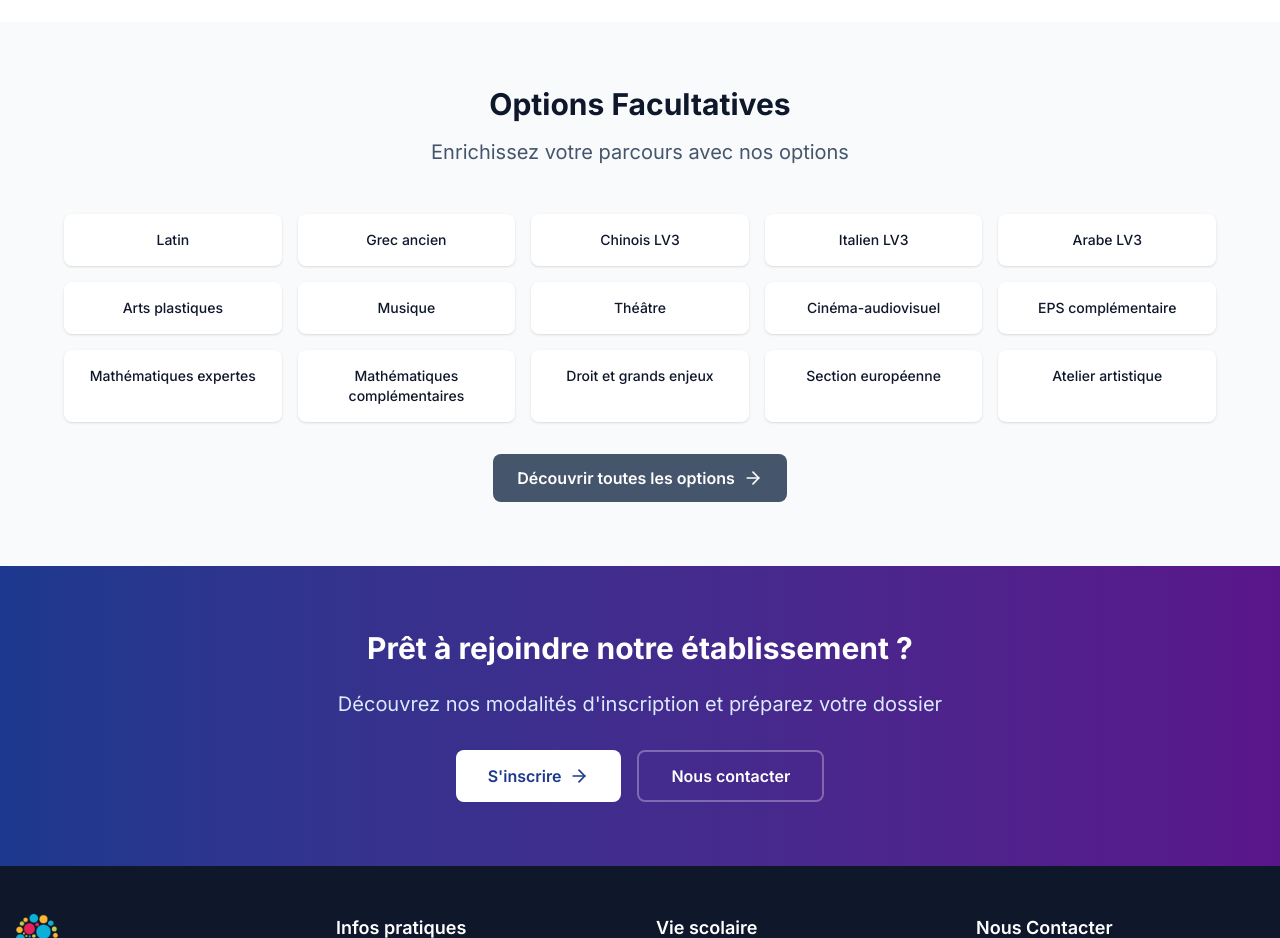
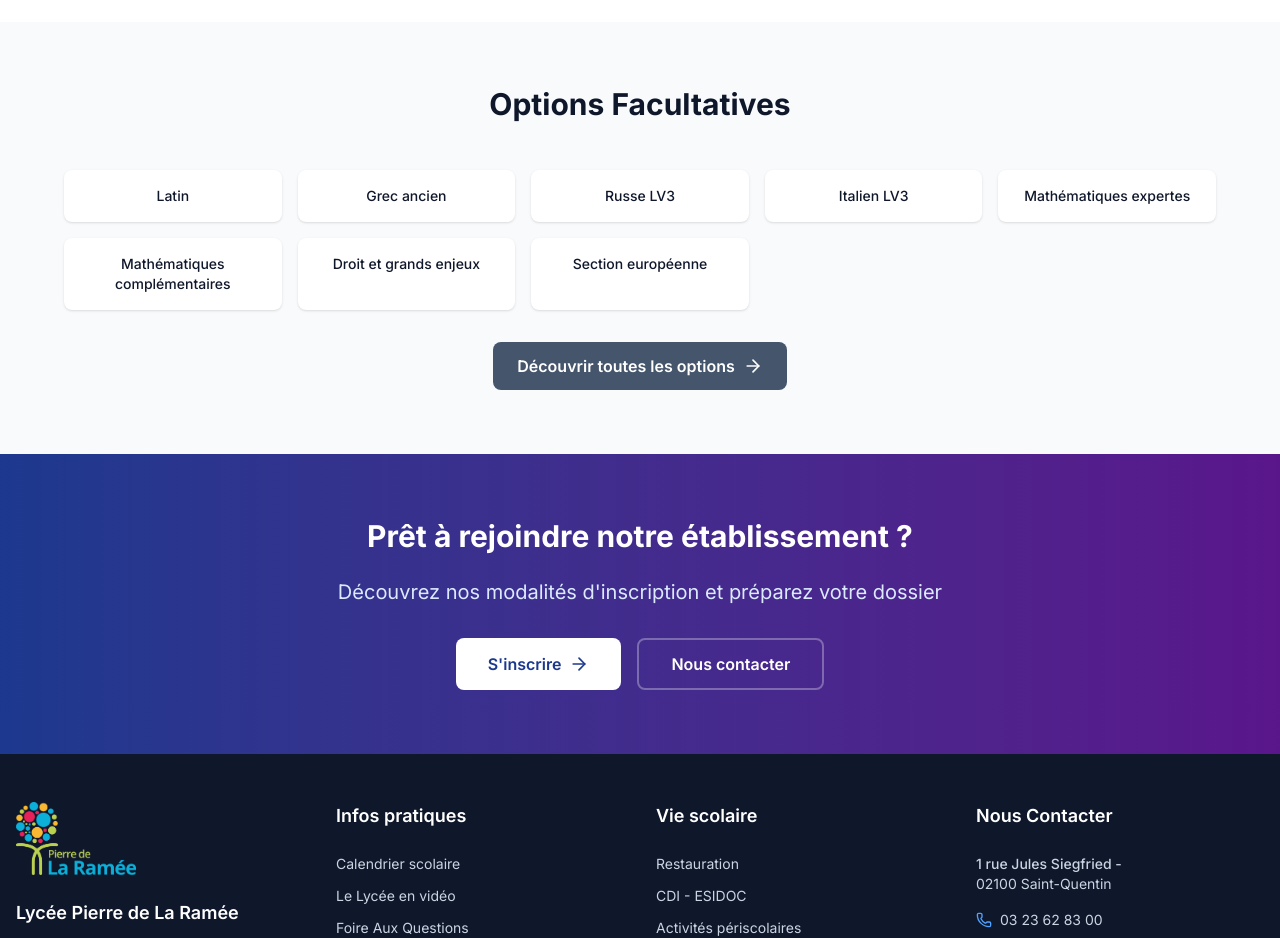
Before and after one commit to Okami42/LYCEE, a Next.js app: page /formations in a window 1280 px wide. Shown: the part 1580-2518 px from the top of the page. Built offline with nearby package versions, Linux system fonts and the light colour scheme.

Commit message:
Update page.tsx

```diff
--- a/src/app/formations/page.tsx
+++ b/src/app/formations/page.tsx
@@ -200,17 +200,13 @@ export default function Formations() {
               <h2 className="text-3xl font-bold text-slate-900 mb-4">
                 Options Facultatives
               </h2>
-              <p className="text-xl text-slate-600">
-                Enrichissez votre parcours avec nos options
-              </p>
             </div>
 
             <div className="grid grid-cols-2 md:grid-cols-3 lg:grid-cols-5 gap-4">
               {[
-                'Latin', 'Grec ancien', 'Chinois LV3', 'Italien LV3', 'Arabe LV3',
-                'Arts plastiques', 'Musique', 'Théâtre', 'Cinéma-audiovisuel',
-                'EPS complémentaire', 'Mathématiques expertes', 'Mathématiques complémentaires',
-                'Droit et grands enjeux', 'Section européenne', 'Atelier artistique'
+                'Latin', 'Grec ancien', 'Russe LV3', 'Italien LV3',
+                'Mathématiques expertes', 'Mathématiques complémentaires',
+                'Droit et grands enjeux', 'Section européenne'
               ].map((option, index) => (
                 <div key={index} className="bg-white p-4 rounded-lg shadow-sm text-center">
                   <h4 className="font-medium text-slate-900 text-sm">{option}</h4>
```
